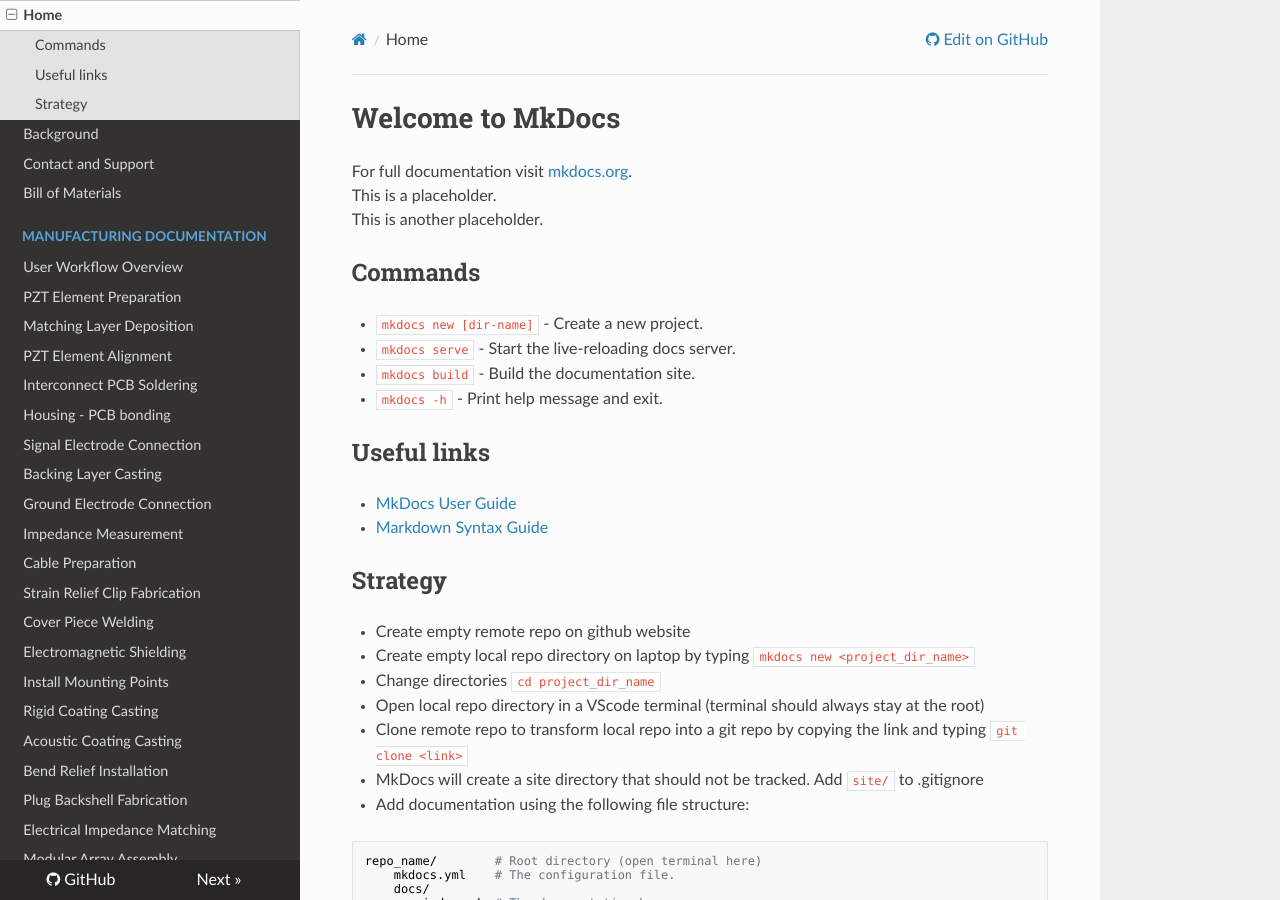
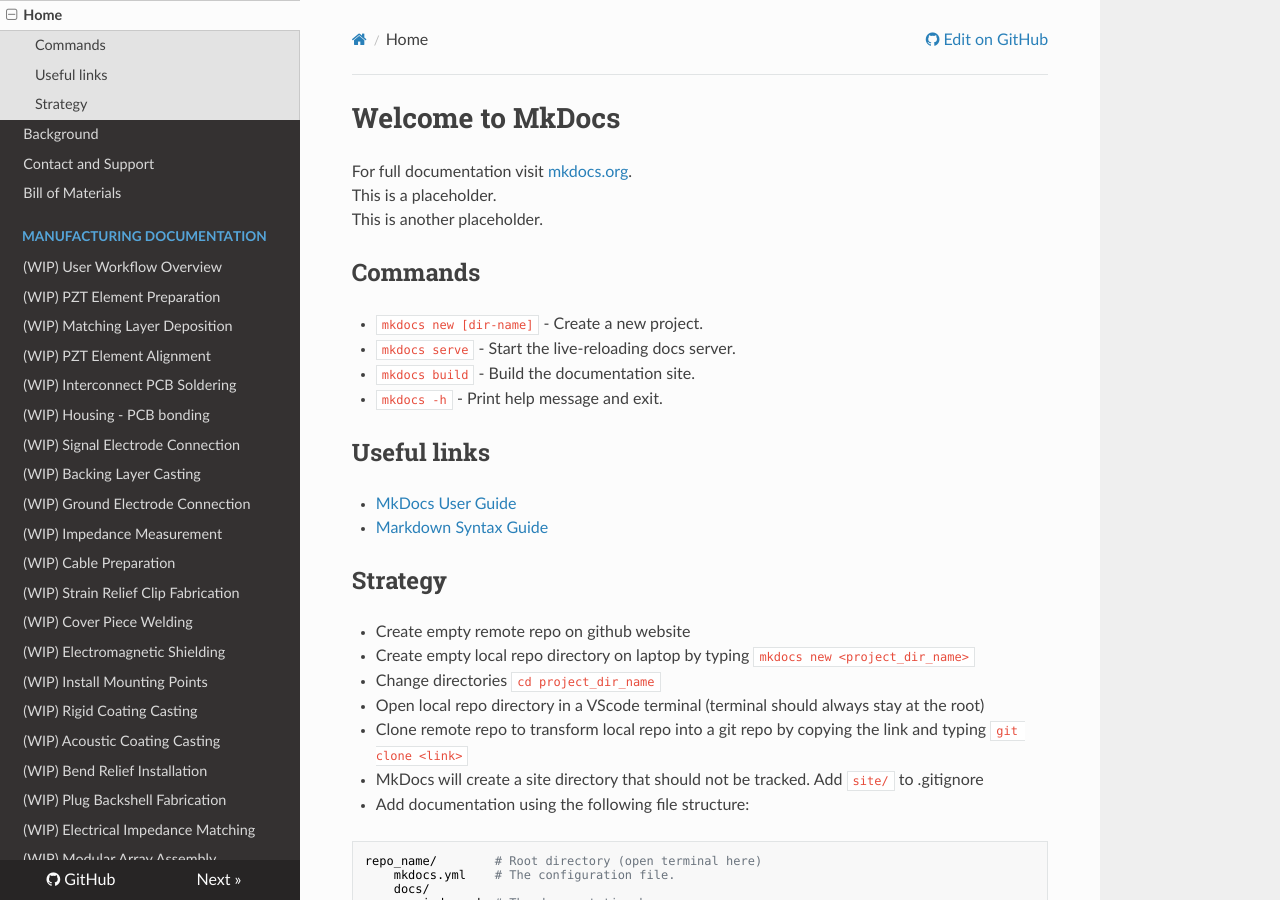
Before and after one commit to morganjroberts/open-UST, an MkDocs documentation site: the page built from docs/index.md, in a window 1280 px wide and 900 px high. Built offline with MkDocs 1.6.1, drawn with Linux system fonts in a browser that asks for light colours; nearby versions of some CDN libraries.

```diff
--- a/mkdocs.yml
+++ b/mkdocs.yml
@@ -6,29 +6,29 @@ nav:
     - Home: index.md
     - Background: background.md
     - Contact and Support: contact_and_support.md
-    - Bill of Materials: bill_of_materials.md
+    - Bill of Materials: bill-of-materials.md
     - Manufacturing Documentation:
-        - User Workflow Overview: user_workflow_overview.md
-        - PZT Element Preparation: pzt-element-preparation.md
-        - Matching Layer Deposition: matching_layer_deposition.md
-        - PZT Element Alignment: pzt_element_alignment.md
-        - Interconnect PCB Soldering: interconnect_pcb_soldering.md
-        - Housing - PCB bonding: housing_-_pcb_bonding.md
-        - Signal Electrode Connection: signal_electrode_connection.md
-        - Backing Layer Casting: backing_layer_casting.md
-        - Ground Electrode Connection: ground_electrode_connection.md
-        - Impedance Measurement: impedance_measurement.md
-        - Cable Preparation: cable-preparation.md
-        - Strain Relief Clip Fabrication: strain_relief_clip_fabrication.md
-        - Cover Piece Welding: cover_piece_welding.md
-        - Electromagnetic Shielding: electromagnetic_shielding.md
-        - Install Mounting Points: install_mounting_points.md
-        - Rigid Coating Casting: rigid_coating_casting.md
-        - Acoustic Coating Casting: acoustic_coating_casting.md
-        - Bend Relief Installation: bend_relief_installation.md
-        - Plug Backshell Fabrication: plug_backshell_fabrication.md
-        - Electrical Impedance Matching: electrical_impedance_matching.md
-        - Modular Array Assembly: array_assembly.md
+        - (WIP) User Workflow Overview: user_workflow_overview.md
+        - (WIP) PZT Element Preparation: pzt-element-preparation.md
+        - (WIP) Matching Layer Deposition: matching_layer_deposition.md
+        - (WIP) PZT Element Alignment: pzt_element_alignment.md
+        - (WIP) Interconnect PCB Soldering: interconnect_pcb_soldering.md
+        - (WIP) Housing - PCB bonding: housing_-_pcb_bonding.md
+        - (WIP) Signal Electrode Connection: signal_electrode_connection.md
+        - (WIP) Backing Layer Casting: backing_layer_casting.md
+        - (WIP) Ground Electrode Connection: ground_electrode_connection.md
+        - (WIP) Impedance Measurement: impedance_measurement.md
+        - (WIP) Cable Preparation: cable-preparation.md
+        - (WIP) Strain Relief Clip Fabrication: strain_relief_clip_fabrication.md
+        - (WIP) Cover Piece Welding: cover_piece_welding.md
+        - (WIP) Electromagnetic Shielding: electromagnetic_shielding.md
+        - (WIP) Install Mounting Points: install_mounting_points.md
+        - (WIP) Rigid Coating Casting: rigid_coating_casting.md
+        - (WIP) Acoustic Coating Casting: acoustic_coating_casting.md
+        - (WIP) Bend Relief Installation: bend_relief_installation.md
+        - (WIP) Plug Backshell Fabrication: plug_backshell_fabrication.md
+        - (WIP) Electrical Impedance Matching: electrical_impedance_matching.md
+        - (WIP) Modular Array Assembly: array_assembly.md
 
 extra_javascript:
     - https://cdnjs.cloudflare.com/ajax/libs/mathjax/2.7.0/MathJax.js?config=TeX-AMS-MML_HTMLorMML
```
Also changed, not shown: docs/bill-of-materials.md (added, +7 -0 lines), docs/pzt-element-preparation.md (+16 -15 lines), 1 other file.
